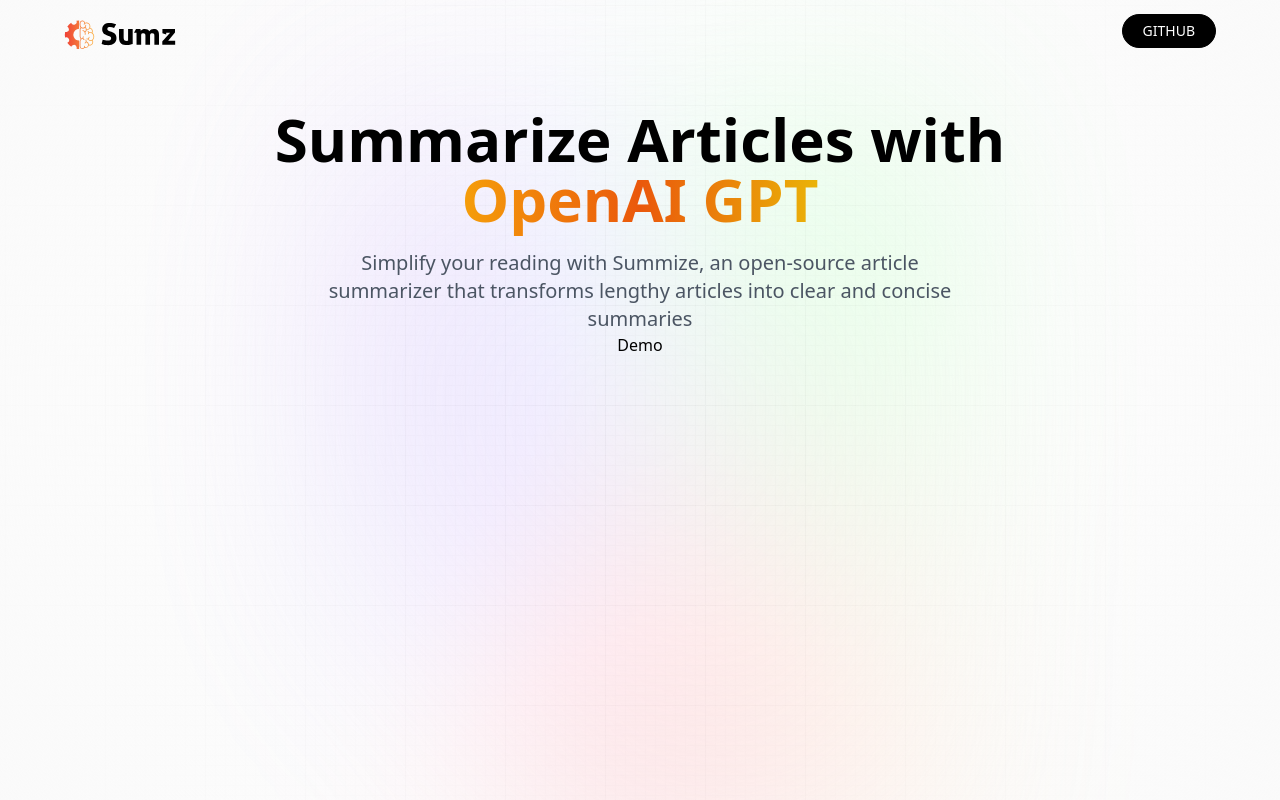
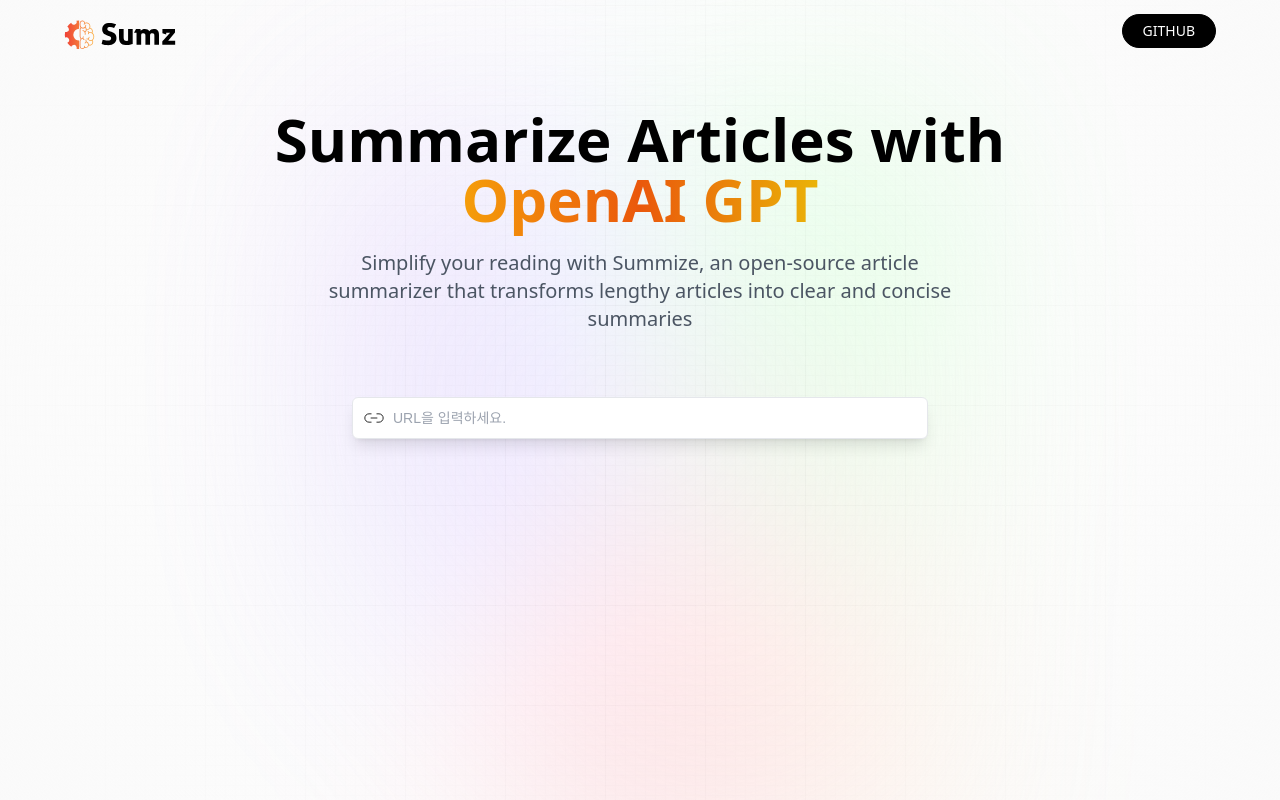
Before and after one commit to gayoung106/openai-articles, a React (Vite) app: page / in a window 1280 px wide. Built offline with nearby package versions, Linux system fonts and the light colour scheme; a web font is replaced by a local one.

Commit message:
검색창: input 창

```diff
--- a/src/components/Demo.jsx
+++ b/src/components/Demo.jsx
@@ -1,5 +1,28 @@
+import { useState, useEffect } from "react";
+import { copy, linkIcon, loader, tick } from "../assets";
+
 const Demo = () => {
-  return <div>Demo</div>;
+  return (
+    <section className="mt-16 w-full max-w-xl">
+      <div className="flex flex-col w-full gap-2">
+        <form
+          className="relative flex justify-center items-center"
+          onSubmit={() => {}}
+        >
+          <img src={linkIcon} className="absolute left-0 my-2 ml-3 w-5" />
+
+          <input
+            type="url"
+            placeholder="URL을 입력하세요."
+            value=""
+            onChange={() => {}}
+            required
+            className="url_input peer"
+          />
+        </form>
+      </div>
+    </section>
+  );
 };
 
 export default Demo;
```
